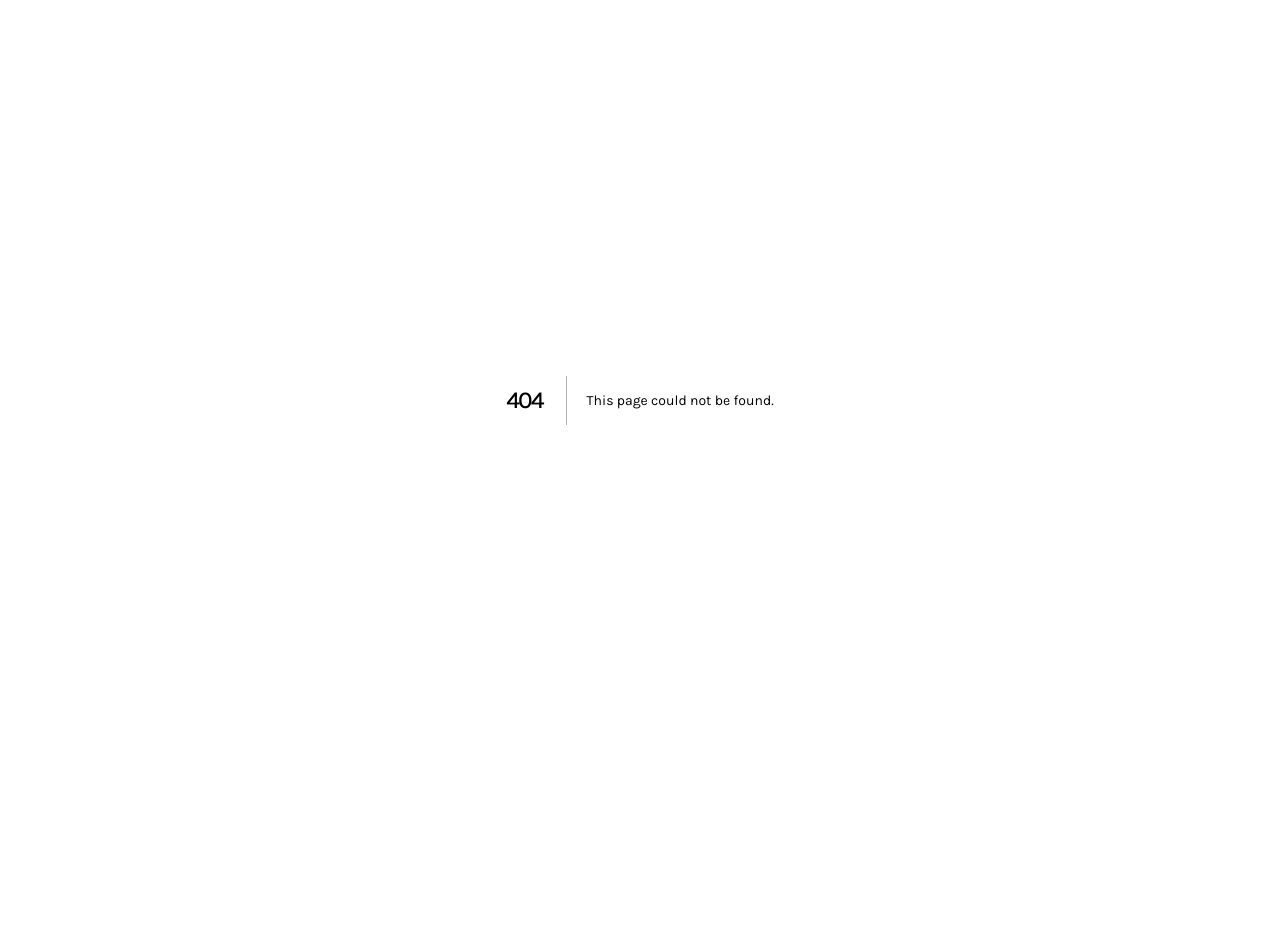
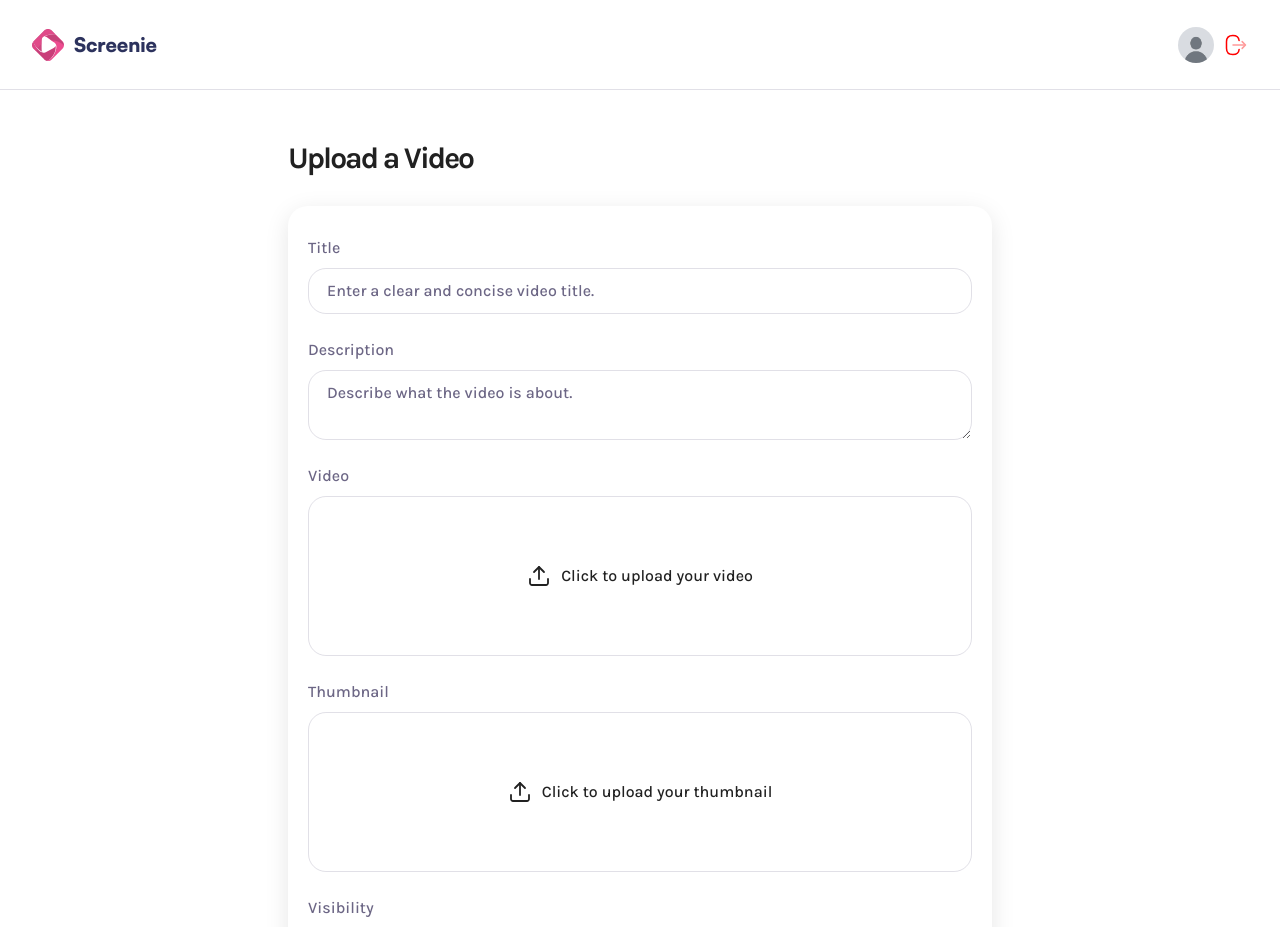
Before and after one commit to FrankBonanno/screenie, a Next.js app: page /upload in a window 1280 px wide. Before the commit this address had no page. Shown: the top 927 px of the page. Before the commit the page ends 800 px from the top, so only its background shows below. Built offline with nearby package versions, Linux system fonts and the light colour scheme.

Commit message:
upload page

```diff
--- /dev/null
+++ b/app/(root)/upload/page.tsx
@@ -0,0 +1,116 @@
+'use client';
+import FileInput from '@/components/FileInput';
+import FormField from '@/components/FormField';
+import { MAX_THUMBNAIL_SIZE, MAX_VIDEO_SIZE } from '@/constants';
+import { useFileInput } from '@/lib/hooks/useFileInput';
+import { ChangeEvent, FormEvent, useState } from 'react';
+
+const UploadPage = () => {
+	const [formData, setFormData] = useState({
+		title: '',
+		description: '',
+		visibility: 'public',
+	});
+	const [error, setError] = useState('');
+	const [isSubmitting, setIsSubmitting] = useState(false);
+
+	const video = useFileInput(MAX_VIDEO_SIZE);
+
+	const thumbnail = useFileInput(MAX_THUMBNAIL_SIZE);
+
+	const handleInputChange = (e: ChangeEvent<HTMLInputElement>) => {
+		const { name, value } = e.target;
+		setFormData((prevState) => ({ ...prevState, [name]: value }));
+	};
+
+	const handleSubmit = async (e: FormEvent) => {
+		e.preventDefault();
+
+		setIsSubmitting(true);
+
+		try {
+			if (!video.file || !thumbnail.file) {
+				setError('Please upload video and thumbnail!');
+				return;
+			}
+
+			if (!formData.title || !formData.description) {
+				setError('Please fill in all details!');
+				return;
+			}
+		} catch (error) {
+			console.log('Error submitting form:', error);
+		} finally {
+			setIsSubmitting(false);
+		}
+	};
+
+	return (
+		<div className="wrapper-md upload-page">
+			<h1>Upload a Video</h1>
+
+			{error && <div className="error-field">{error}</div>}
+
+			<form className="rounded-20 shadow-10 gap-6 w-full flex flex-col px-5 py-7.5" onSubmit={handleSubmit}>
+				<FormField
+					id="title"
+					label="Title"
+					value={formData.title}
+					onChange={handleInputChange}
+					placeholder="Enter a clear and concise video title."
+				/>
+
+				<FormField
+					id="description"
+					label="Description"
+					value={formData.description}
+					onChange={handleInputChange}
+					as="textarea"
+					placeholder="Describe what the video is about."
+				/>
+
+				<FileInput
+					id="video"
+					label="Video"
+					accept="video/*"
+					file={video.file}
+					previewUrl={video.previewUrl}
+					inputRef={video.inputRef}
+					onChange={video.handleFileChange}
+					onReset={video.resetFile}
+					type="video"
+				/>
+
+				<FileInput
+					id="thumbnail"
+					label="Thumbnail"
+					accept="image/*"
+					file={thumbnail.file}
+					previewUrl={thumbnail.previewUrl}
+					inputRef={thumbnail.inputRef}
+					onChange={thumbnail.handleFileChange}
+					onReset={thumbnail.resetFile}
+					type="image"
+				/>
+
+				<FormField
+					id="visibility"
+					label="Visibility"
+					value={formData.visibility}
+					onChange={handleInputChange}
+					as="select"
+					options={[
+						{ value: 'public', label: 'Public' },
+						{ value: 'private', label: 'Private' },
+					]}
+				/>
+
+				<button type="submit" disabled={isSubmitting} className="submit-button">
+					{isSubmitting ? 'Uploading...' : 'Upload'}
+				</button>
+			</form>
+		</div>
+	);
+};
+
+export default UploadPage;
--- /dev/null
+++ b/components/FileInput.tsx
@@ -0,0 +1,27 @@
+import Image from 'next/image';
+
+const FileInput = ({ id, label, accept, file, previewUrl, inputRef, onChange, onReset, type }: FileInputProps) => {
+	return (
+		<section className="file-input">
+			<label htmlFor={id}>{label}</label>
+			<input type="file" id={id} accept={accept} ref={inputRef} hidden onChange={onChange} />
+
+			{!previewUrl ? (
+				<figure onClick={() => inputRef.current?.click()}>
+					<Image src="/assets/icons/upload.svg" alt="upload" width={24} height={24} />
+					<p>Click to upload your {id}</p>
+				</figure>
+			) : (
+				<div>
+					{type === 'video' ? <video src={previewUrl} controls /> : <Image src={previewUrl} alt="image" fill />}
+					<button type="button" onClick={onReset}>
+						<Image src="/assets/icons/close.svg" alt="close" width={16} height={16} />
+					</button>
+					<p>{file?.name}</p>
+				</div>
+			)}
+		</section>
+	);
+};
+
+export default FileInput;
--- /dev/null
+++ b/components/FormField.tsx
@@ -0,0 +1,32 @@
+const FormField = ({
+	id,
+	label,
+	type = 'text',
+	value,
+	onChange,
+	placeholder,
+	as = 'input',
+	options = [],
+}: FormFieldProps) => {
+	return (
+		<div className="form-field">
+			<label htmlFor={id}>{label}</label>
+
+			{as === 'textarea' ? (
+				<textarea id={id} name={id} value={value} onChange={onChange} placeholder={placeholder} />
+			) : as === 'select' ? (
+				<select id={id} name={id} value={value} onChange={onChange}>
+					{options.map(({ label, value }) => (
+						<option key={label} value={value}>
+							{label}
+						</option>
+					))}
+				</select>
+			) : (
+				<input id={id} name={id} value={value} onChange={onChange} placeholder={placeholder} />
+			)}
+		</div>
+	);
+};
+
+export default FormField;
--- /dev/null
+++ b/lib/hooks/useFileInput.ts
@@ -0,0 +1,50 @@
+import { ChangeEvent, useRef, useState } from 'react';
+
+export const useFileInput = (maxSize: number) => {
+	const [file, setFile] = useState<File | null>(null);
+	const [previewUrl, setPreviewUrl] = useState('');
+	const [duration, setDuration] = useState(0);
+	const inputRef = useRef<HTMLInputElement>(null);
+
+	const handleFileChange = (e: ChangeEvent<HTMLInputElement>) => {
+		if (e.target.files?.[0]) {
+			const selectedFile = e.target.files[0];
+
+			if (selectedFile.size > maxSize) return;
+
+			if (previewUrl) URL.revokeObjectURL(previewUrl);
+
+			setFile(selectedFile);
+
+			const objectUrl = URL.createObjectURL(selectedFile);
+			setPreviewUrl(objectUrl);
+
+			if (selectedFile.type.startsWith('video')) {
+				const video = document.createElement('video');
+				video.preload = 'metadata';
+				video.onloadedmetadata = () => {
+					if (isFinite(video.duration) && video.duration > 0) {
+						setDuration(Math.round(video.duration));
+					} else {
+						setDuration(0);
+					}
+
+					URL.revokeObjectURL(video.src);
+				};
+
+				video.src = objectUrl;
+			}
+		}
+	};
+
+	const resetFile = () => {
+		if (previewUrl) URL.revokeObjectURL(previewUrl);
+		setFile(null);
+		setPreviewUrl('');
+		setDuration(0);
+
+		if (inputRef.current) inputRef.current.value = '';
+	};
+
+	return { file, previewUrl, duration, inputRef, handleFileChange, resetFile };
+};
```
